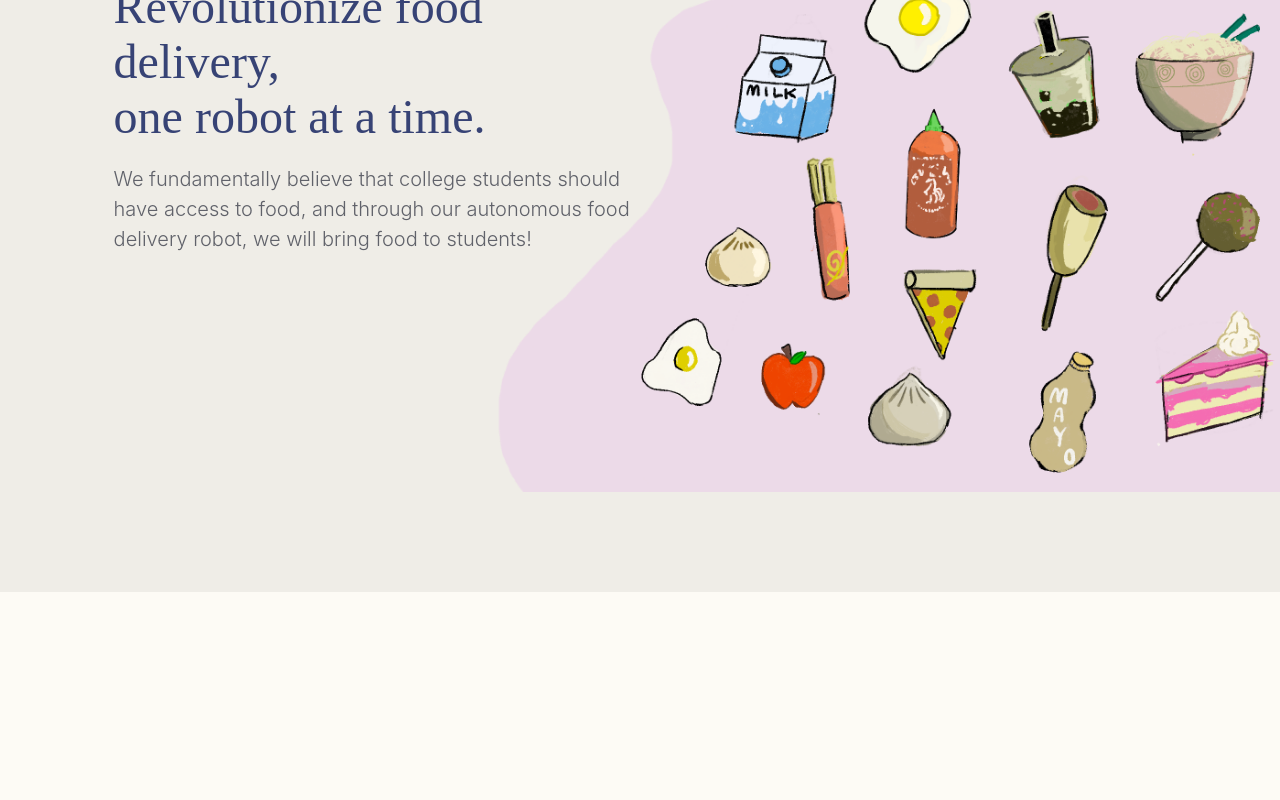
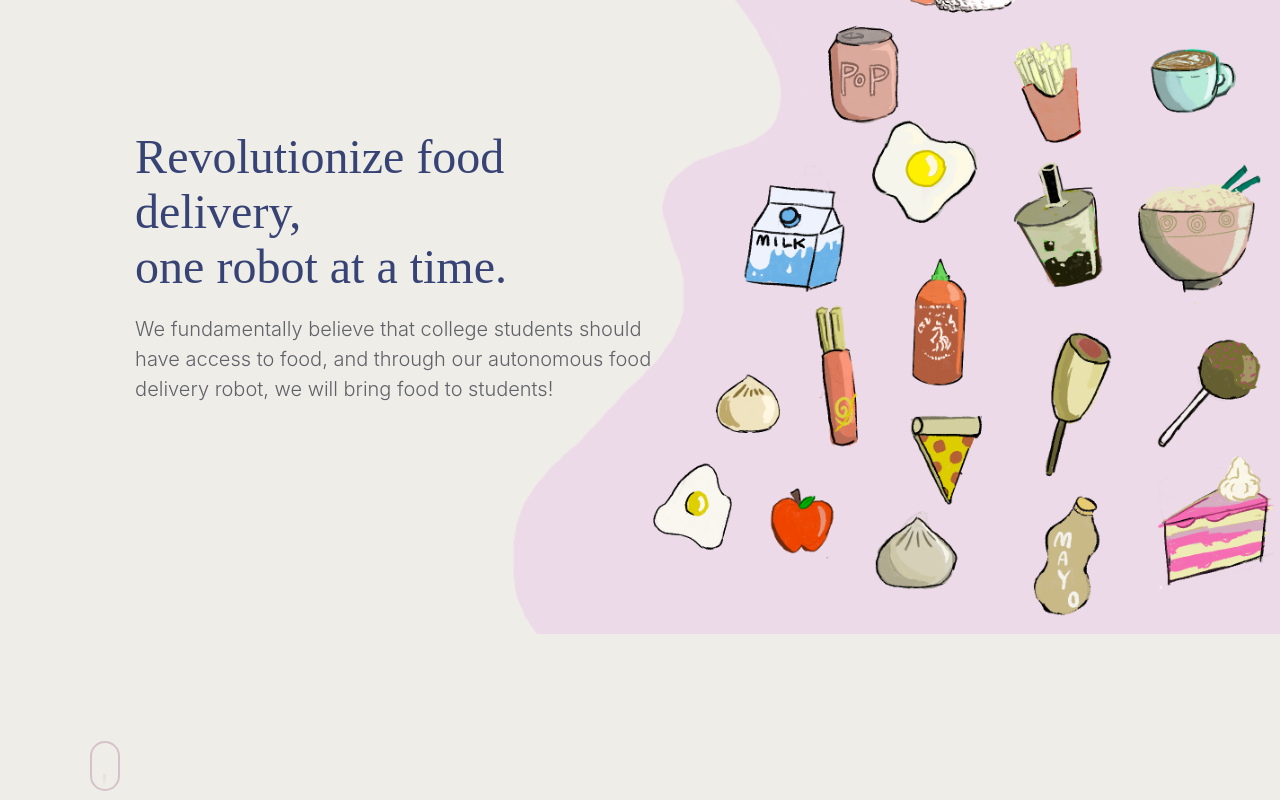
Before and after one commit to spring24pnmclass/frontend, a React (Vite) app: page / in a window 1280 px wide. Shown: the part 300-1100 px from the top of the page. Built offline with nearby package versions, Linux system fonts and the light colour scheme.

Commit message:
added mouse scroll bar

```diff
--- a/src/components/banner.css
+++ b/src/components/banner.css
@@ -52,3 +52,36 @@
   font-weight: 350;
   color: #60626a; /* Might need adjustment for visibility */
 }
+
+.box_3JAMv {
+  padding: 10px 11px;
+  height: 50px;
+  width: 30px;
+  margin-top: 1000px; /* Move the scrollbar down */
+  margin-left: -10px; /* Move the scrollbar to the left */
+  border: 2px solid #aa78985e;
+  border-radius: 25px;
+  overflow-y: auto;
+}
+
+/* Scrollbar */
+.box_3JAMv .scroller_dt8Fd {
+  width: 3px;
+  height: 90%; /* Adjusted height */
+  border-radius: 25%;
+  background: linear-gradient(to bottom, #7c235d5e 0%, transparent 50%); /* Fading effect */
+  animation: scrollAnimation 1.5s infinite cubic-bezier(.15,.41,.69,.94);
+}
+
+@keyframes scrollAnimation {
+  0% {
+      transform: translateY(0); /* Start from the top */
+  }
+  80% {
+      opacity: 5; /* Fade out towards the middle */
+  }
+  100% {
+      opacity: 0;
+      transform: translateY(90%); /* Restart from the top */
+  }
+}
--- a/src/components/pages/BannerComponent.jsx
+++ b/src/components/pages/BannerComponent.jsx
@@ -5,12 +5,15 @@ import banner_art from "../../assets/banner_art.png";
 const BannerComponent = () => {
   return (
     <div className="banner">
+      <div class="box_3JAMv loadMore_bVOpc">
+            <div class="scroller_dt8Fd"></div>
+          </div>
       <div className="banner-content">
         {/* Image and Text Overlay */}
         <div className="banner-image">
           <img src={banner_art} alt="Banner" />
           <div className="banner-text">
-            <h2>Revolutionize food delivery, <br></br> one robot at a time. </h2>
+            <h2>Revolutionize food delivery, <br></br>one robot at a time. </h2>
             <p>We fundamentally believe that college students should have access to food, and through our autonomous food delivery robot, we will bring food to students!</p>
           </div>
         </div>
```
